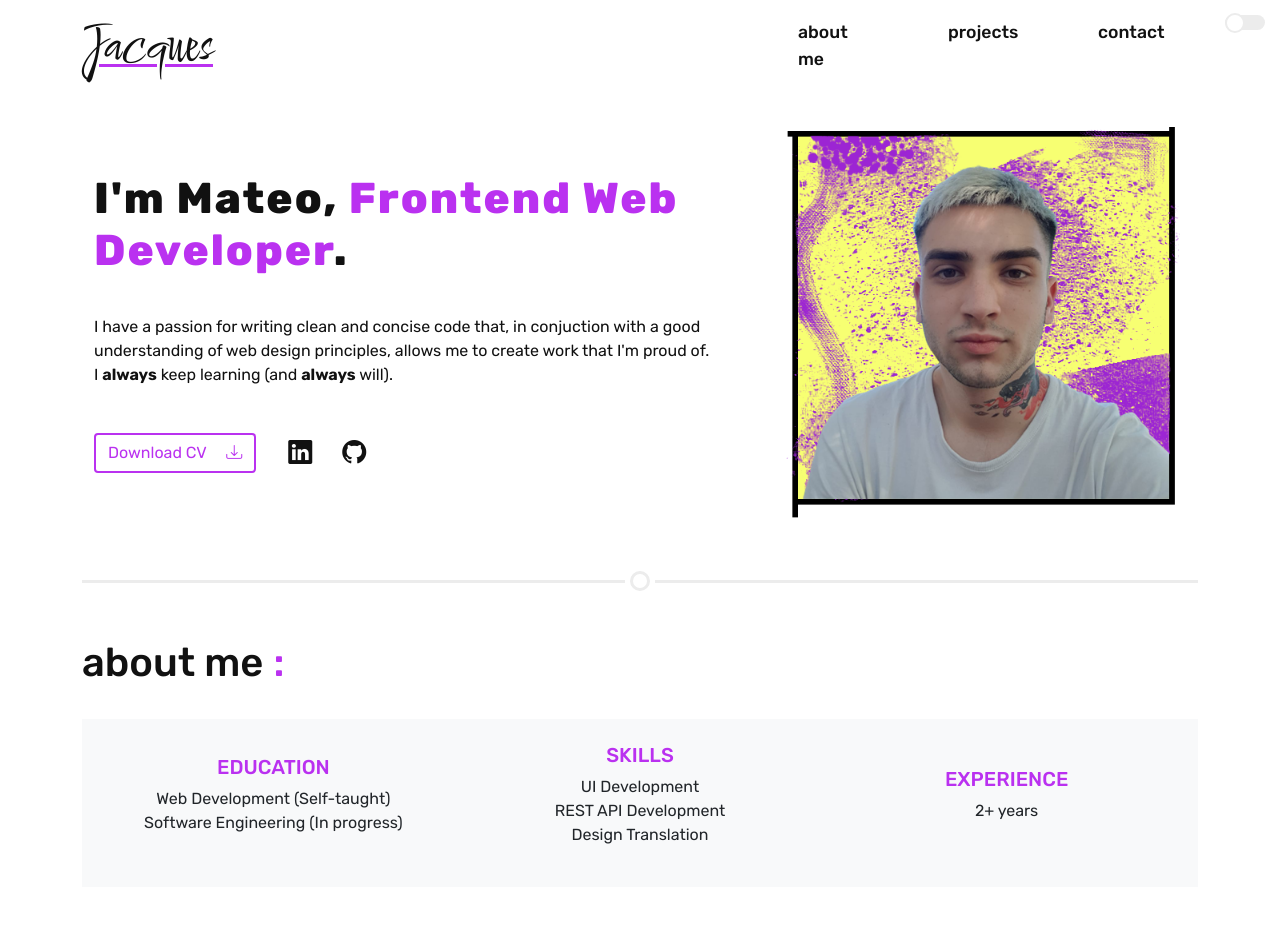
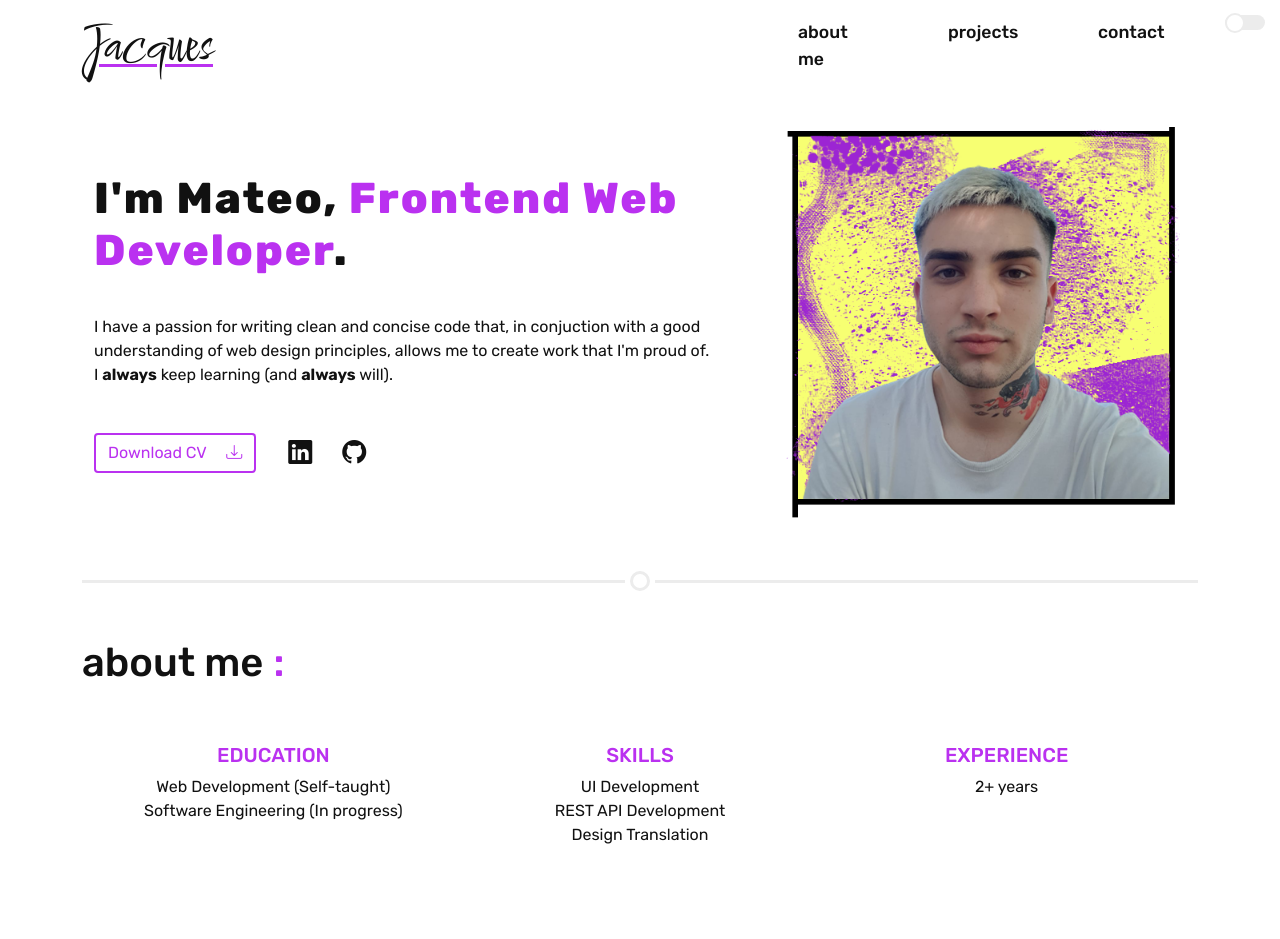
Before and after one commit to mateojacques/portfolio, a React (Create React App) app: page / in a window 1280 px wide. Shown: the top 939 px of the page. Built offline with nearby package versions, Linux system fonts and the light colour scheme; no server answers.

Commit message:
Update about me section | Update cv

```diff
--- a/src/components/About/About.jsx
+++ b/src/components/About/About.jsx
@@ -1,5 +1,11 @@
 import { useState, useEffect } from "react";
-import { skillStyles, skillsContainer, subtitle, skillDiv } from "./about.module.css";
+import {
+  education,
+  skillStyles,
+  skillsContainer,
+  subtitle,
+  skillDiv,
+} from "./about.module.css";
 import SectionTitle from "../SectionTitle/SectionTitle";
 import InfoBox from "../InfoBox/InfoBox";
 import axios from "axios";
@@ -9,7 +15,6 @@ import { BASE_API_URL } from "../../utils/constants";
 const About = () => {
   const [stack, setStack] = useState([]);
 
-  useEffect(() => {
   async function fetchStack() {
     await axios
       .get(`${BASE_API_URL}/stack`)
@@ -18,6 +23,7 @@ const About = () => {
     return;
   }
 
+  useEffect(() => {
     fetchStack();
   }, []);
 
@@ -25,7 +31,7 @@ const About = () => {
     <section id="about" className="container">
       <SectionTitle title="About me" />
       <div
-        className="w-100 d-flex flex-wrap justify-content-center align-items-center bg-light py-4 px-2"
+        className={`${education} w-100 d-flex flex-wrap justify-content-center align-items-start py-4 px-2`}
         style={{ gap: "50px 0" }}
       >
         <InfoBox
@@ -51,13 +57,10 @@ const About = () => {
           }`}
         >
           {stack.length > 0 ? (
-            stack.map((skill, index) => (
+            stack.map((skill) => (
               <div
                 key={skill.name}
                 className={`${skillDiv} w-100 h-100 p-3 justify-content-center align-items-center`}
-                style={{
-                  backgroundColor: index % 2 === 0 ? "#e9e9e9" : "#f3f3f3",
-                }}
               >
                 <img
                   src={skill.image}
--- a/src/components/About/about.module.css
+++ b/src/components/About/about.module.css
@@ -1,8 +1,20 @@
+.education{
+  background: none;
+}
+
 .skillDiv{
   display: grid;
   grid-template-rows: .9fr .1fr;
   text-align: center;
   gap: 20px;
+}
+
+.skillDiv:hover{
+  transform: scale(1.1);
+}
+
+.skillDiv p{
+  color: var(--secondary);
 }
 
 .skillStyles {
@@ -15,6 +27,7 @@
   max-width: 500px;
   display: grid;
   grid-template-columns: 1fr 1fr 1fr;
+  gap: 20px;
 }
 
 .subtitle {
--- a/src/components/Contact/contact.module.css
+++ b/src/components/Contact/contact.module.css
@@ -19,7 +19,7 @@
   color: #fff;
   min-width: 100px;
   margin: 10px auto 0 auto;
-  transition: 0.5s ease;
+  transition: 0.5s ease !important;
 }
 
 .contact form button[type="submit"]:hover{
--- a/src/components/Footer/footer.module.css
+++ b/src/components/Footer/footer.module.css
@@ -16,7 +16,6 @@
 .links a {
   font-size: 1.2rem;
   color: var(--secondary);
-  transition: 0.5s ease;
 }
 
 .links a:hover {
--- a/src/components/Hero/hero.module.css
+++ b/src/components/Hero/hero.module.css
@@ -4,6 +4,11 @@
 
 .hero img {
   max-width: 400px;
+  transition: filter 20s ease !important;
+}
+
+.hero img:hover{
+  filter:hue-rotate(360deg);
 }
 
 .copy {
--- a/src/components/InfoBox/infoBox.module.css
+++ b/src/components/InfoBox/infoBox.module.css
@@ -1,5 +1,6 @@
 .infoBox {
   text-align: center;
+  color: var(--secondary);
 }
 
 .titleStyles {
```
Also changed, not shown: 1 other file (tests, documents, lock files or other folders). Lines whose indentation alone changed are shown as unchanged.
